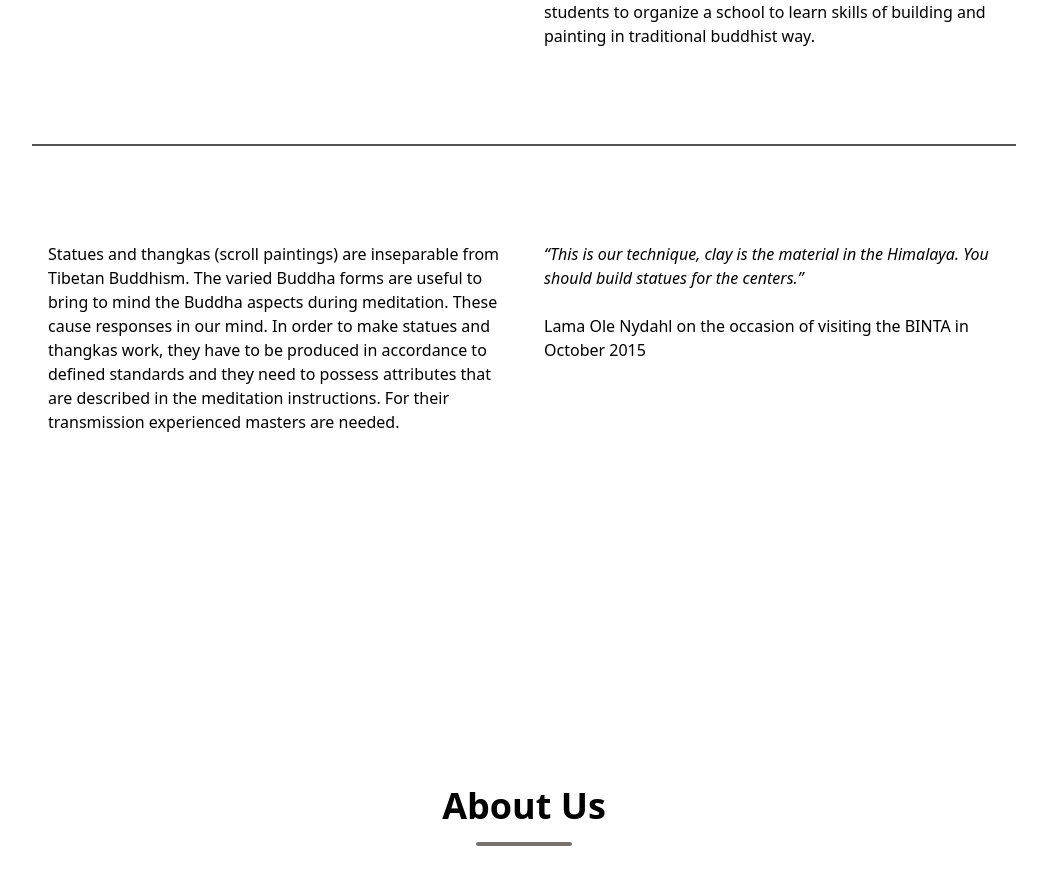
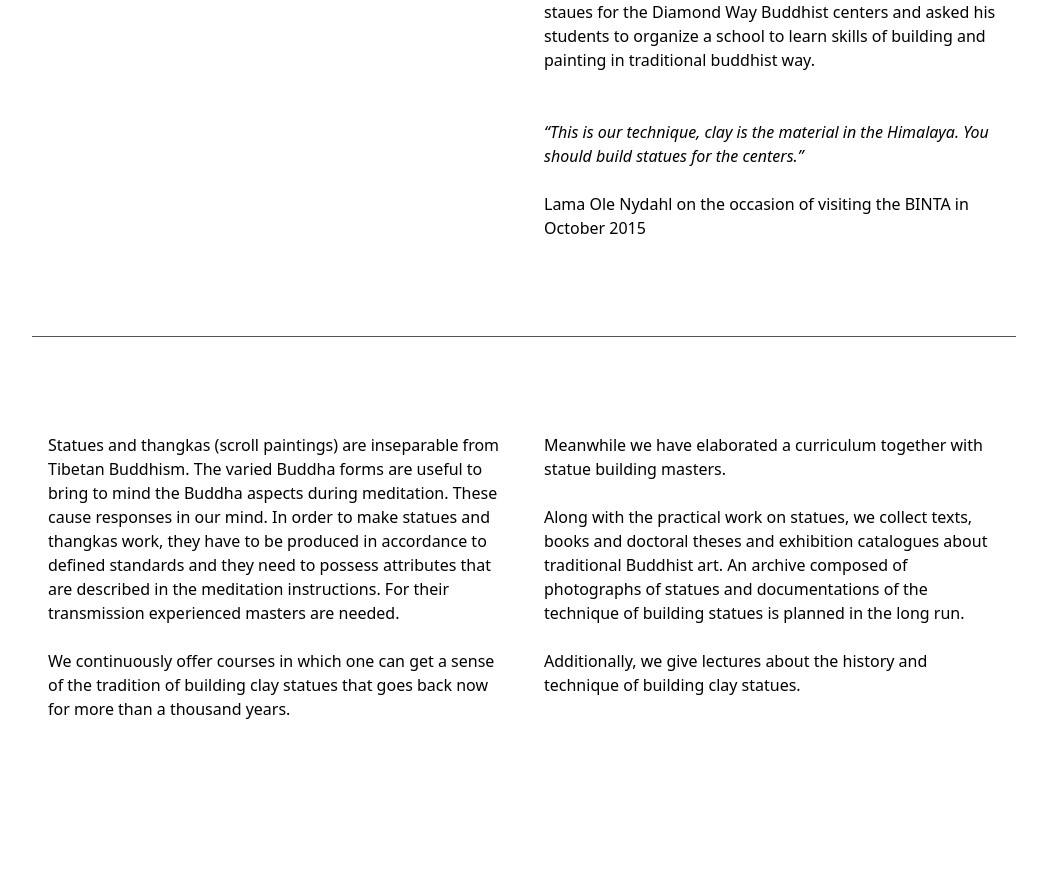
Before and after one commit to krisbaranski/BINTA, a Next.js app: page / in a window 1280 px wide. Shown: the part 1122-1998 px from the top of the page, without its empty margins (116-1163 px from the left). Built offline with nearby package versions, Linux system fonts and the light colour scheme.

Commit message:
docs: add new text

```diff
--- a/components/HeroSection.tsx
+++ b/components/HeroSection.tsx
@@ -34,15 +34,28 @@ const HeroSection = () => {
               Since 2006 knowledge of clay statue building and thangka painting
               has been passed on to western students by recognized masters.
               <br />
+              <br />
               In October 2015, Lama Ole Nydahl gave permission to build staues
               for the Diamond Way Buddhist centers and asked his students to
               organize a school to learn skills of building and painting in
               traditional buddhist way.
             </p>
+            <br />
+            <br />
+            <p>
+              <span className='italic'>
+                “This is our technique, clay is the material in the Himalaya.
+                You should build statues for the centers.”
+              </span>
+              <br />
+              <br />
+              Lama Ole Nydahl on the occasion of visiting the BINTA in October
+              2015
+            </p>
           </div>
         </div>
 
-        <hr className='w-full h-0.5 mx-auto my-20 bg-neutral-600 border-0'></hr>
+        <hr className='w-full h-px mx-auto my-20 bg-neutral-600 border-0'></hr>
 
         <div className='flex flex-col space-y-10 justify-center align-center md:space-x-10 md:space-y-0 md:p-4 md:flex-row md:text-left'>
           <div className='text-center md:w-1/2 md:text-left'>
@@ -55,18 +68,28 @@ const HeroSection = () => {
               possess attributes that are described in the meditation
               instructions. For their transmission experienced masters are
               needed.
+              <br />
+              <br />
+              We continuously offer courses in which one can get a sense of the
+              tradition of building clay statues that goes back now for more
+              than a thousand years.
             </p>
           </div>
           <div className='text-center md:w-1/2 md:text-left'>
             <p>
-              <span className='italic'>
-                “This is our technique, clay is the material in the Himalaya.
-                You should build statues for the centers.”
-              </span>
+              Meanwhile we have elaborated a curriculum together with statue
+              building masters.
               <br />
               <br />
-              Lama Ole Nydahl on the occasion of visiting the BINTA in October
-              2015
+              Along with the practical work on statues, we collect texts, books
+              and doctoral theses and exhibition catalogues about traditional
+              Buddhist art. An archive composed of photographs of statues and
+              documentations of the technique of building statues is planned in
+              the long run.
+              <br />
+              <br />
+              Additionally, we give lectures about the history and technique of
+              building clay statues.
             </p>
           </div>
         </div>
```
